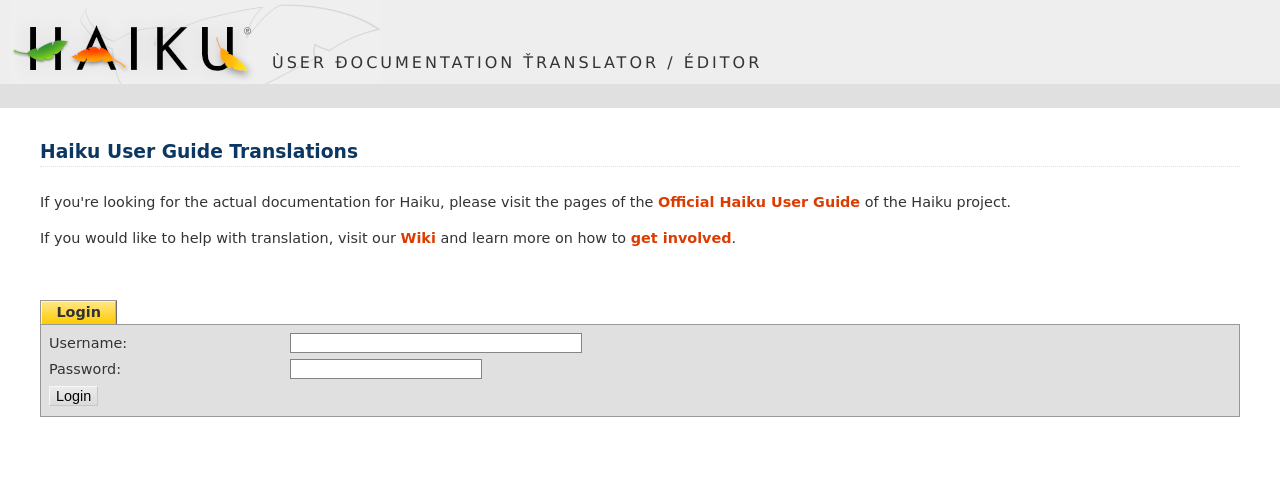
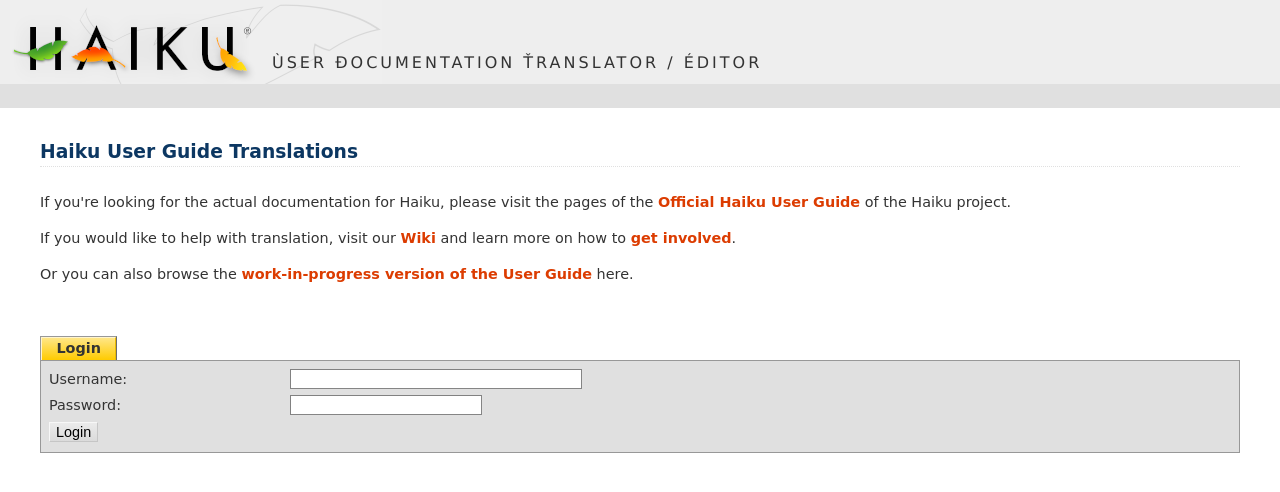
Before and after one commit to haiku/userguide-translator, a PHP site: page / in a window 1280 px wide. Shown: the top 492 px of the page. Run offline with PHP 8.4, Linux system fonts and the light colour scheme.

Commit message:
index.php: Add link to the exported User Guide.
Fixes https://dev.haiku-os.org/ticket/13265.

```diff
--- a/userguide/index.php
+++ b/userguide/index.php
@@ -10,11 +10,13 @@
 ?>
 <h1>Haiku User Guide Translations</h1>
 <p>If you're looking for the actual documentation for Haiku, please visit the pages of the
-<a href="http://www.haiku-os.org/docs/userguide/en/contents.html">Official Haiku User Guide</a>
+<a href="https://www.haiku-os.org/docs/userguide/en/contents.html">Official Haiku User Guide</a>
 of the Haiku project.</p>
 <p>If you would like to help with translation, visit our
-<a href="http://dev.haiku-os.org/wiki/i18n">Wiki</a> and learn more on how to
-<a href="http://dev.haiku-os.org/wiki/i18n/UserGuide">get involved</a>.</p>
+<a href="https://dev.haiku-os.org/wiki/i18n">Wiki</a> and learn more on how to
+<a href="https://dev.haiku-os.org/wiki/i18n/UserGuide">get involved</a>.</p>
+<p>Or you can also browse the
+<a href="export/docs/userguide/en/contents.html">work-in-progress version of the User Guide</a> here.</p>
 <br/>
 <form action="documents.php?login" method="post">
 <dl class="fieldset">
```
